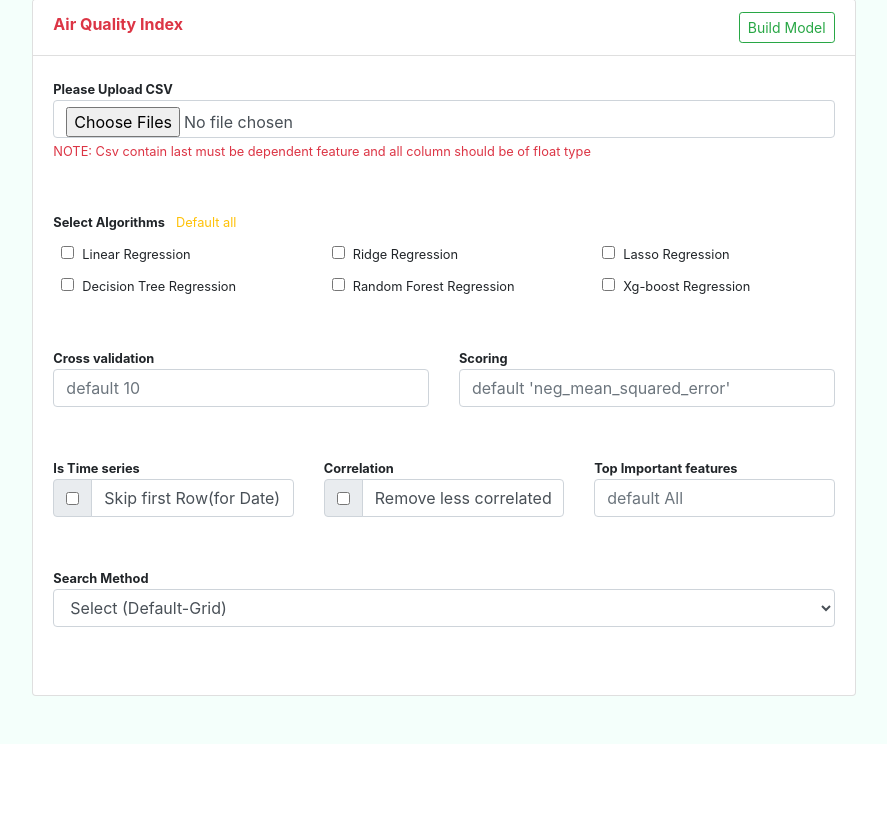
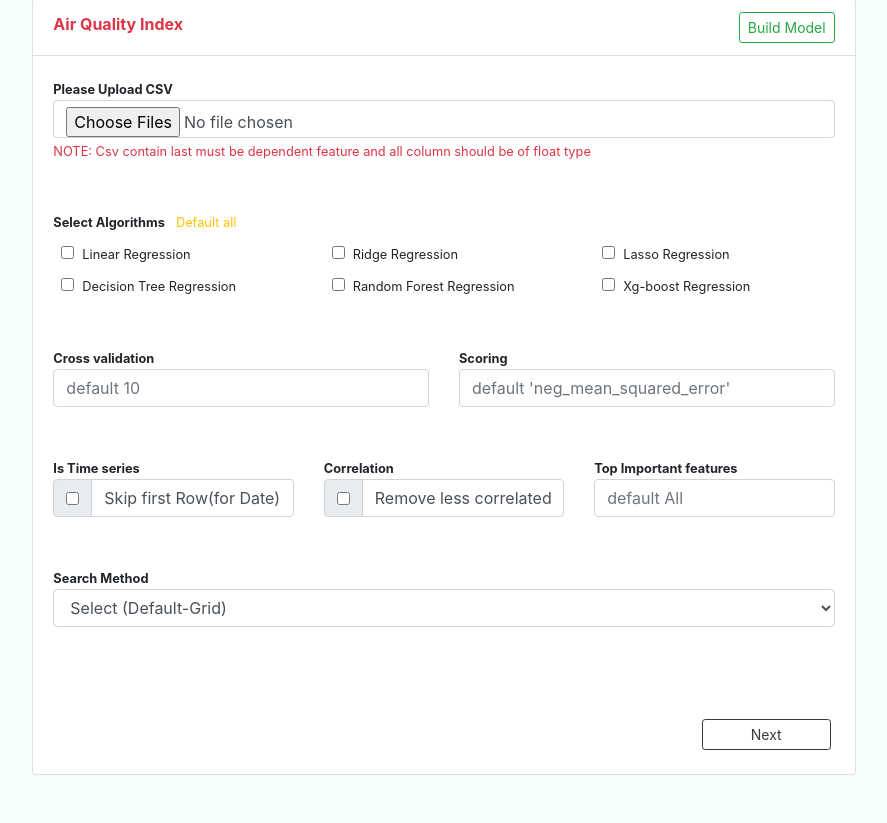
Before and after one commit to SURAJ1717/deploy_ml, a Flask app: page /aqi in a window 1280 px wide. Shown: the part 106-929 px from the top of the page, without its empty margins (196-1083 px from the left). Before the commit the page ends 802 px from the top, so only its background shows below. Run offline with Flask 2, Linux system fonts and the light colour scheme; data that the repository does not hold is empty; some libraries are stand-ins or nearby versions.

Commit message:
remote changes

```diff
--- a/templates/projects/AQI/aqi_main.html
+++ b/templates/projects/AQI/aqi_main.html
@@ -42,7 +42,7 @@
                         </div>
 
                         <!-- Next, Back & submit button -->
-                        <span class="form-buttons m-4" ng-class="{'d-none': model_present == 'False'}">
+                        <span class="form-buttons m-4" ng-class="{'d-none': model_present == 'True'}">
                             <button type="button" class="btn btn-sm btn-outline-dark float-right px-5"
                                 ng-class="{'d-none': step == 'two' }"
                                 ng-click="step='two'; form.formservice.selected_algo()">
```
Also changed, not shown: 6 other files.
